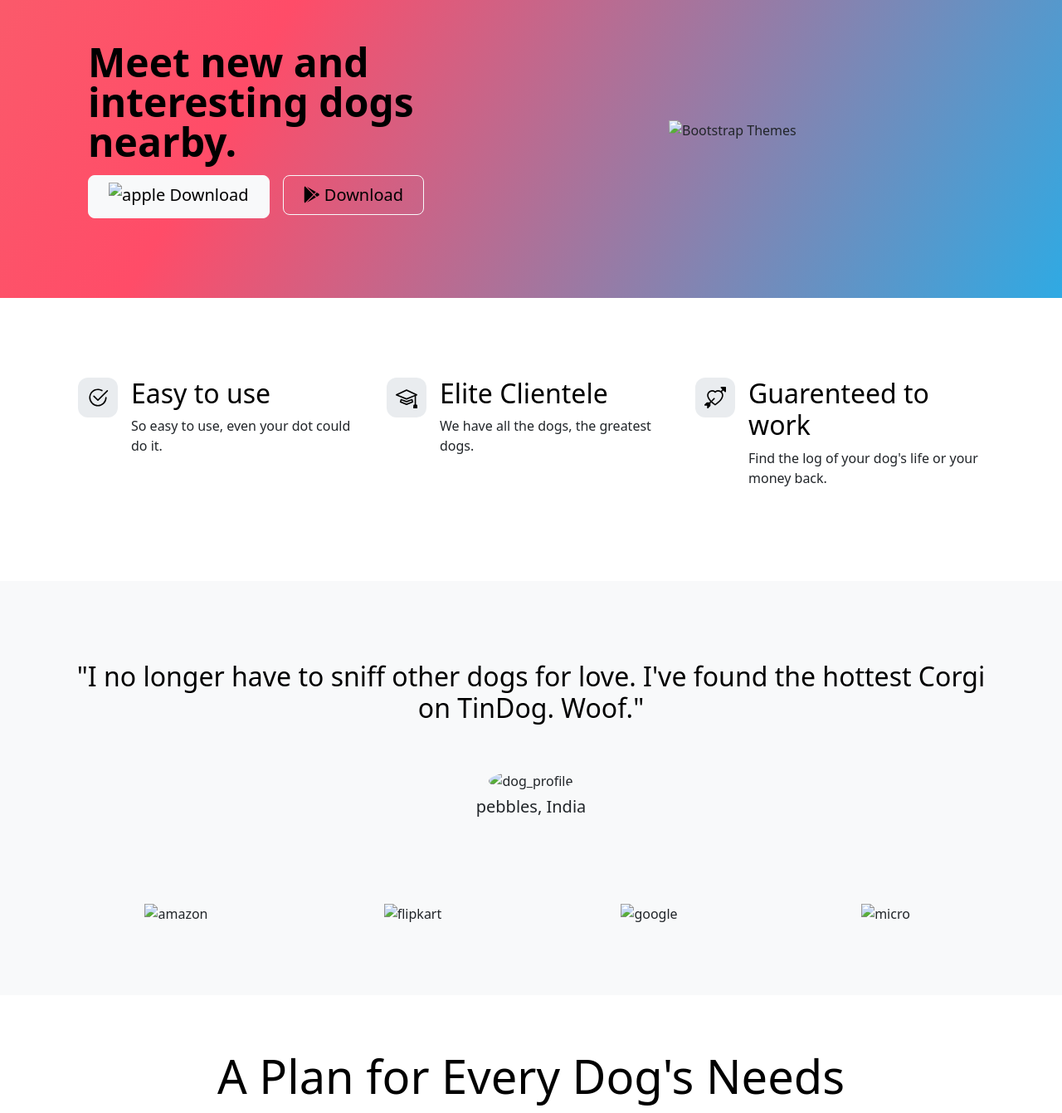
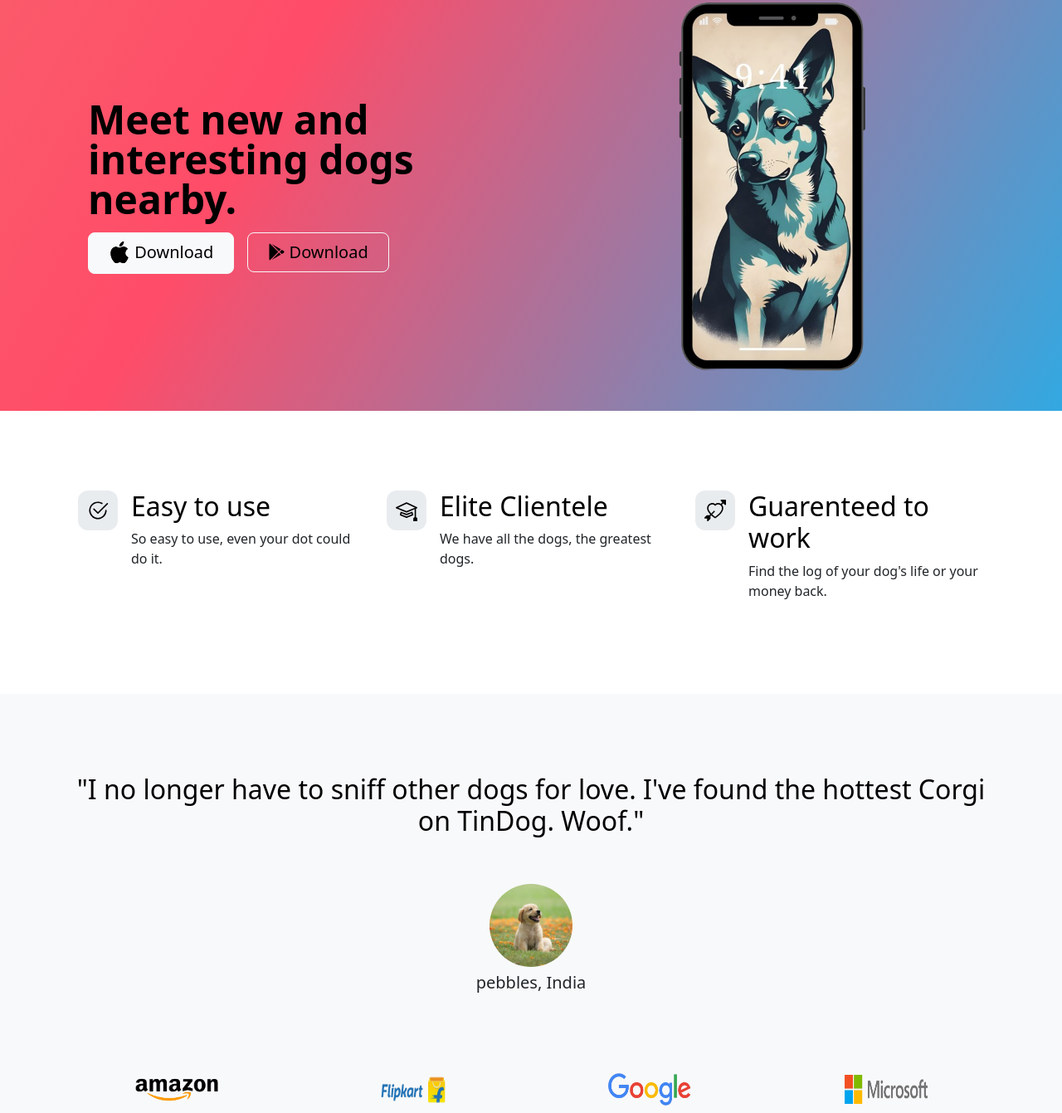
Before and after one commit to Pavan-Kumar235/DoggieMeet, a plain HTML site: page index.html in a window 1280 px wide. Shown: the part 93-1434 px from the top of the page at 83% size. Drawn offline with nearby package versions, Linux system fonts and the light colour scheme.

Commit message:
Update index.html

```diff
--- a/index.html
+++ b/index.html
@@ -53,14 +53,14 @@
         <div class="container pt-5">
             <div class="row flex-lg-row-reverse align-items-center g-5 py-5">
                 <div class="col-10 col-sm-8 col-lg-6">
-                    <img width="250px" src="./assets/Phone_dog-removebg-preview.png" class="d-block mx-lg-auto img-fluid" alt="Bootstrap Themes" loading="lazy">
+                    <img width="250px" src="Phone_dog-removebg-preview.png" class="d-block mx-lg-auto img-fluid" alt="Bootstrap Themes" loading="lazy">
                 </div>
                 <div class="col-lg-6 p-5">
                     <h2 class="display-5 fw-bold text-body-emphasis lh-1 mb-3">Meet new and interesting dogs nearby.</h2>
                     <div class="d-grid gap-2 d-md-flex justify-content-md-start">
                         <a href="error_page.html">
                             <button type="button" class="btn btn-light btn-lg px-4 me-md-2">
-                                <img src="./assets/apple.svg" alt="apple" height="30px" class="pb-1">
+                                <img src="apple.svg" alt="apple" height="30px" class="pb-1">
                                 Download
                             </button>
                         </a>
@@ -120,7 +120,7 @@
         <div class="p-5 text-center bg-body-tertiary">
             <div class="container py-5">
                 <h2 class="text-body-emphasis">"I no longer have to sniff other dogs for love. I've found the hottest Corgi on TinDog. Woof."</h2>
-                <img class="mt-5 d_profile" src="./assets/dog_pro.jpg" height="100px" alt="dog_profile">
+                <img class="mt-5 d_profile" src="dog_pro.jpg" height="100px" alt="dog_profile">
                 <p class="col-lg-8 mx-auto mt-1 lead">
                     pebbles, India
                 </p>
@@ -128,10 +128,10 @@
 
             <div class="container">
                 <div class="row  com_logos">
-                    <div class="col-3"><img style="width: 100px; height: 50px;" src="./assets/amazon.png" alt="amazon"></div>
-                    <div class="col-3"><img style="width: 100px; height: 100px;" src="./assets/flip.png" alt="flipkart"></div>
-                    <div class="col-3"><img style="width: 100px; height: 40px;" src="./assets/google.png" alt="google"></div>
-                    <div class="col-3"><img style="width: 100px; height: 35px;" src="./assets/micro.png" alt="micro"></div>
+                    <div class="col-3"><img style="width: 100px; height: 50px;" src="amazon.png" alt="amazon"></div>
+                    <div class="col-3"><img style="width: 100px; height: 100px;" src="flip.png" alt="flipkart"></div>
+                    <div class="col-3"><img style="width: 100px; height: 40px;" src="google.png" alt="google"></div>
+                    <div class="col-3"><img style="width: 100px; height: 35px;" src="micro.png" alt="micro"></div>
                 </div>
             </div>
         </div>
```
